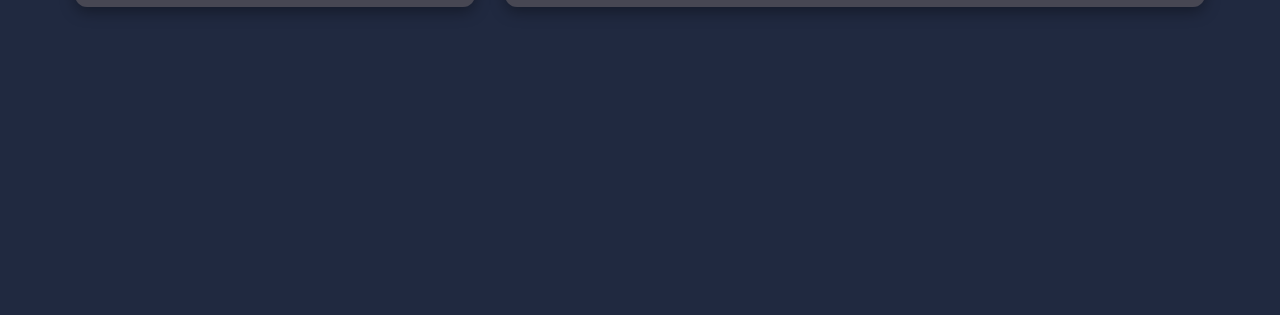
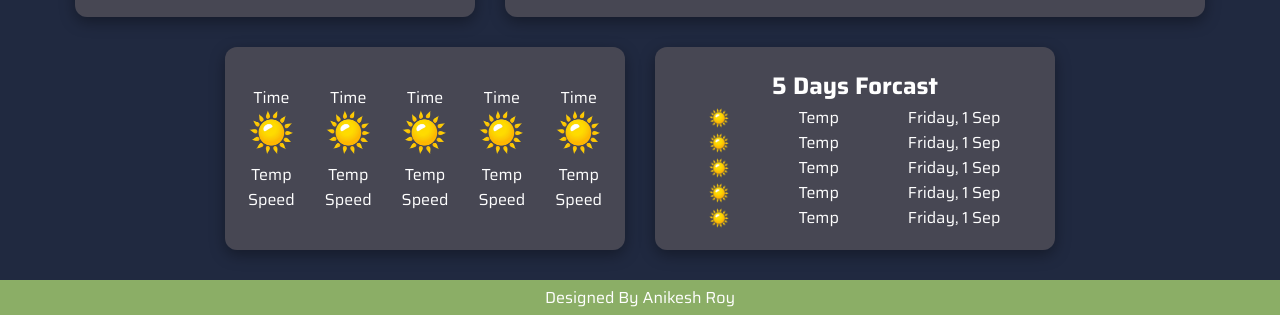
Before and after one commit to anikeshroyy/AdvanceJS, a plain HTML site: page project/14_weatherDashboard/index.html in a window 1280 px wide. Shown: the part 534-849 px from the top of the page. Before the commit the page ends 800 px from the top, so only its background shows below. Drawn offline with Linux system fonts and the light colour scheme; a web font is replaced by a local one.

Commit message:
feat: add forcast section

```diff
--- a/project/14_weatherDashboard/index.html
+++ b/project/14_weatherDashboard/index.html
@@ -103,17 +103,75 @@
                 </div>
             </div>
         </section>
+
+        <section id="hourly-forcast-section">
+            <div class="hourly-forcast">
+                <div class="forcast-container">
+                    <p>Time</p>
+                    <img src="./sun.png" alt="" id="hourly-forcast-img">
+                    <p>Temp</p>
+                    <p>Speed</p>
+                </div>
+                <div class="forcast-container">
+                    <p>Time</p>
+                    <img src="./sun.png" alt="" id="hourly-forcast-img">
+                    <p>Temp</p>
+                    <p>Speed</p>
+                </div>
+                <div class="forcast-container">
+                    <p>Time</p>
+                    <img src="./sun.png" alt="" id="hourly-forcast-img">
+                    <p>Temp</p>
+                    <p>Speed</p>
+                </div>
+                <div class="forcast-container">
+                    <p>Time</p>
+                    <img src="./sun.png" alt="" id="hourly-forcast-img">
+                    <p>Temp</p>
+                    <p>Speed</p>
+                </div>
+                <div class="forcast-container">
+                    <p>Time</p>
+                    <img src="./sun.png" alt="" id="hourly-forcast-img">
+                    <p>Temp</p>
+                    <p>Speed</p>
+                </div>
+            </div>
+
+            <div class="daily-forcast">
+                <h2>5 Days Forcast</h2>
+                <div class="days">
+                    <img src="./sun.png" alt="" class="days-forcast-icon">
+                    <p>Temp</p>
+                    <p>Friday, 1 Sep</p>
+                </div>
+                <div class="days">
+                    <img src="./sun.png" alt="" class="days-forcast-icon">
+                    <p>Temp</p>
+                    <p>Friday, 1 Sep</p>
+                </div>
+                <div class="days">
+                    <img src="./sun.png" alt="" class="days-forcast-icon">
+                    <p>Temp</p>
+                    <p>Friday, 1 Sep</p>
+                </div>
+                <div class="days">
+                    <img src="./sun.png" alt="" class="days-forcast-icon">
+                    <p>Temp</p>
+                    <p>Friday, 1 Sep</p>
+                </div>
+                <div class="days">
+                    <img src="./sun.png" alt="" class="days-forcast-icon">
+                    <p>Temp</p>
+                    <p>Friday, 1 Sep</p>
+                </div>
+            </div>
+        </section>
     </div>
 
-
-
-
-
-
-
-
-
-
+    <footer>
+        <p>Designed By Anikesh Roy</p>
+    </footer>
 
     <script src="./index.js"></script>
 </body>
--- a/project/14_weatherDashboard/style.css
+++ b/project/14_weatherDashboard/style.css
@@ -139,11 +139,12 @@ button {
 
 /* --------------------------------------------------- */
 
-#weather-section {
+#weather-section,
+#hourly-forcast-section {
     display: flex;
     justify-content: center;
     gap: 30px;
-    margin-top: 20px;
+    margin: 30px 0px;
     /* font-size: 30px; */
 }
 
@@ -200,7 +201,7 @@ button {
     margin-left: 6.5px;
 }
 
-.daylight-section{
+.daylight-section {
     display: flex;
     flex-direction: column;
     gap: 10px;
@@ -217,7 +218,7 @@ button {
 }
 
 /* ----------------*/
-.temp-icon-section{
+.temp-icon-section {
     display: flex;
     flex-direction: column;
     gap: 30px;
@@ -229,7 +230,6 @@ button {
     width: 90px;
     /* margin-top: 10px; */
 }
-
 
 /* --------------- */
 
@@ -254,3 +254,49 @@ button {
     width: 25px;
     height: 25px;
 }
+
+#hourly-forcast-img {
+    width: 45px;
+    height: 45px;
+}
+
+.hourly-forcast {
+    display: flex;
+    justify-content: center;
+    align-items: center;
+    border-radius: 12px;
+    padding: 20px;
+    gap: 30px;
+    width: 400px;
+    background-color: #7067677d;
+    box-shadow: rgba(0, 0, 0, 0.35) 0px 5px 15px;
+    text-align: center;
+}
+
+.daily-forcast {
+    padding: 20px;
+    align-items: center;
+    border-radius: 12px;
+    width: 400px;
+    background-color: #7067677d;
+    box-shadow: rgba(0, 0, 0, 0.35) 0px 5px 15px;
+    text-align: center;
+}
+
+.days-forcast-icon {
+    width: 20px;
+    height: 20px;
+}
+
+.days {
+    display: flex;
+    justify-content: space-around;
+    align-items: center;
+    /* gap: 10px; */
+}
+
+footer {
+    background-color: var(--primary);
+    text-align: center;
+    padding: 5px;
+}
```
